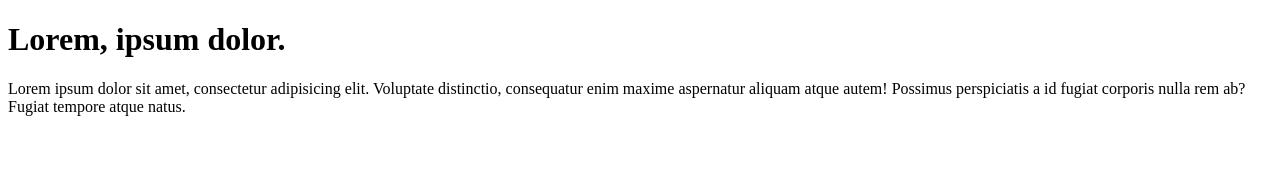
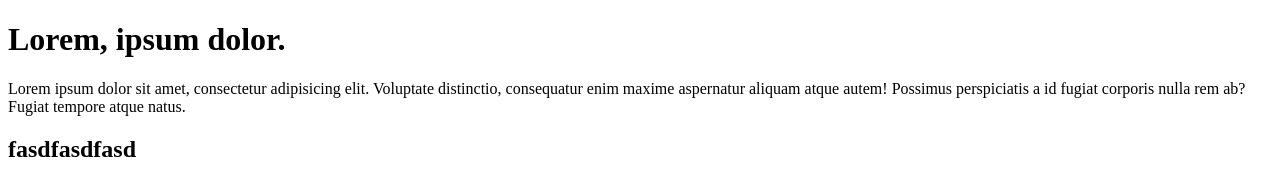
Before and after one commit to Niconeitor13/repositorio-de-prueba, a plain HTML site: page assests/index.html in a window 1280 px wide. Drawn offline with Linux system fonts and the light colour scheme.

Commit message:
segunda prueba

```diff
--- a/assests/index.html
+++ b/assests/index.html
@@ -9,5 +9,6 @@
 <body>
   <h1>Lorem, ipsum dolor.</h1>
   <p>Lorem ipsum dolor sit amet, consectetur adipisicing elit. Voluptate distinctio, consequatur enim maxime aspernatur aliquam atque autem! Possimus perspiciatis a id fugiat corporis nulla rem ab? Fugiat tempore atque natus.</p>
+  <h2>fasdfasdfasd</h2>
 </body>
 </html>
```
